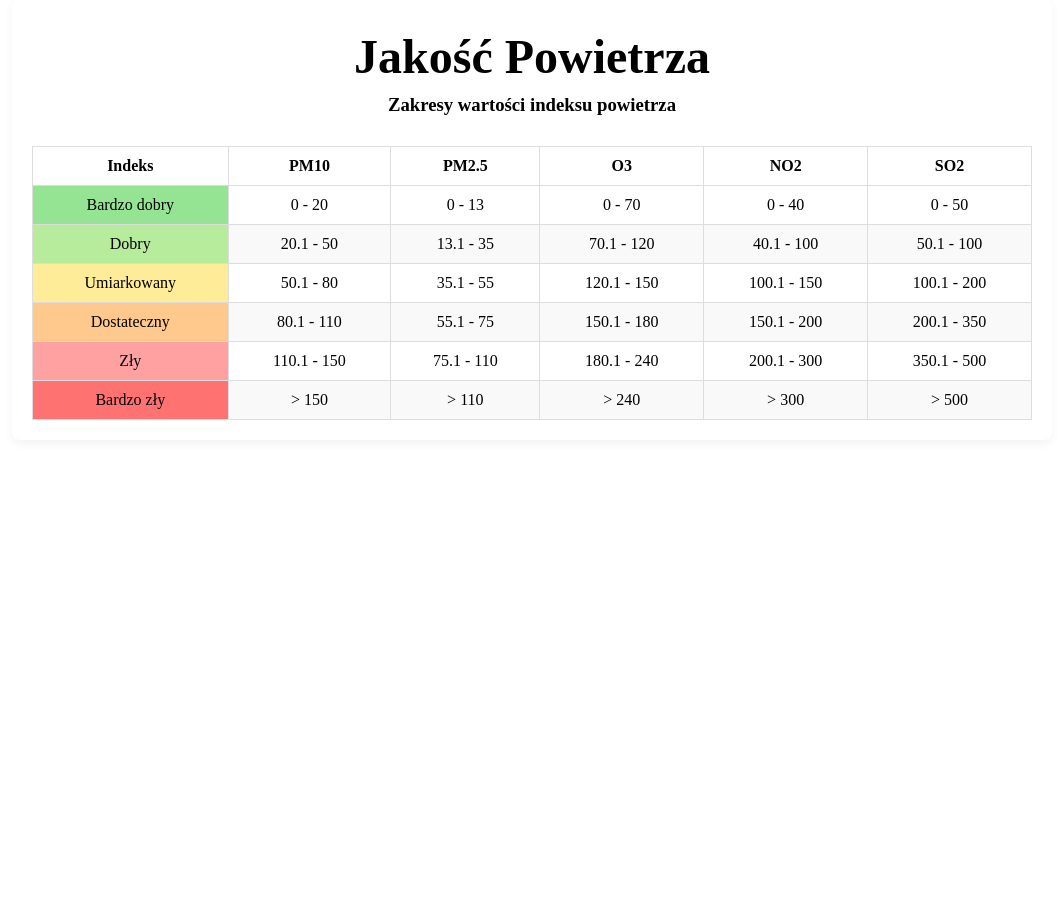
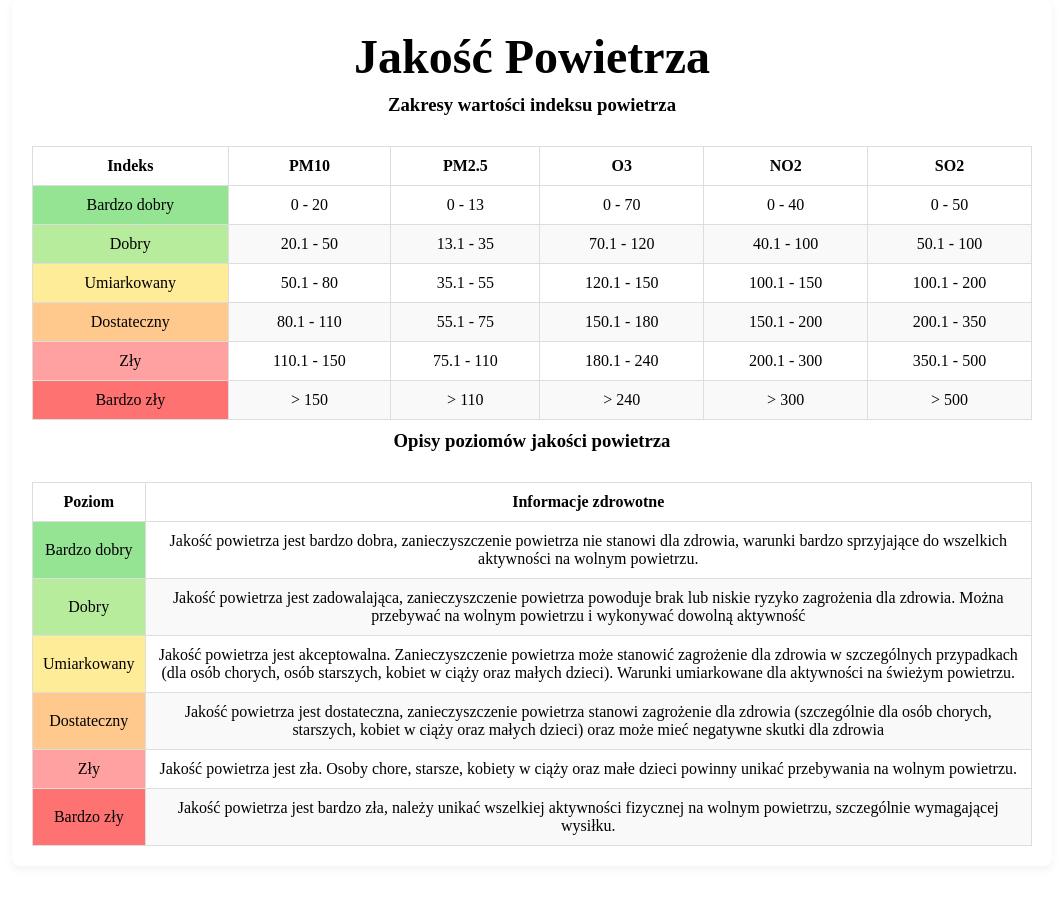
Before and after one commit to Olax4/Air-Quality-App, a Flask app: page / in a window 1280 px wide. Shown: the part 39-943 px from the top of the page, without its empty margins (108-1171 px from the left). Before the commit the page ends 459 px from the top, so only its background shows below. Run offline with Flask 3, Linux system fonts and the light colour scheme; some libraries are stand-ins or nearby versions.

Commit message:
Opisy poziomów jakości (kolorowane)
Co-Authored-By: Kornelia00000 <75389761+Kornelia00000@users.noreply.github.com>

```diff
--- a/templates/index.html
+++ b/templates/index.html
@@ -83,3 +83,41 @@
           </tbody>
         </table>
       </div>
+ <!-- Opisy poziomów jakości (kolorowane) -->
+      <h3>Opisy poziomów jakości powietrza</h3> <!--Nagłówek sekcji -->
+      <div class="table-container">
+        <table>
+          <thead> <!-- Nagłówki kolumn -->
+            <tr>
+              <th>Poziom</th>
+              <th>Informacje zdrowotne</th>
+            </tr>
+          </thead>
+          <tbody> <!-- Zawiera wiersze z nazwami poziomów jakości powietrza i ich szczegółowymi opisami zdrowotnymi -->
+            <tr>
+              <td class="level-very-good">Bardzo dobry</td> <!--Pierwsza kolumna  -->
+              <td>Jakość powietrza jest bardzo dobra, zanieczyszczenie powietrza nie stanowi dla zdrowia, warunki bardzo sprzyjające do wszelkich aktywności na wolnym powietrzu.</td> <!-- Druga kolumna-->
+            </tr>
+            <tr>
+              <td class="level-good">Dobry</td>
+              <td>Jakość powietrza jest zadowalająca, zanieczyszczenie powietrza powoduje brak lub niskie ryzyko zagrożenia dla zdrowia. Można przebywać na wolnym powietrzu i wykonywać dowolną aktywność</td>
+            </tr>
+            <tr>
+              <td class="level-fair">Umiarkowany</td>
+              <td>Jakość powietrza jest akceptowalna. Zanieczyszczenie powietrza może stanowić zagrożenie dla zdrowia w szczególnych przypadkach (dla osób chorych, osób starszych, kobiet w ciąży oraz małych dzieci). Warunki umiarkowane dla aktywności na świeżym powietrzu.</td>
+            </tr>
+            <tr>
+              <td class="level-moderate">Dostateczny</td>
+              <td>Jakość powietrza jest dostateczna, zanieczyszczenie powietrza stanowi zagrożenie dla zdrowia (szczególnie dla osób chorych, starszych, kobiet w ciąży oraz małych dzieci) oraz może mieć negatywne skutki dla zdrowia</td>
+            </tr>
+            <tr>
+              <td class="level-poor">Zły</td>
+              <td>Jakość powietrza jest zła. Osoby chore, starsze, kobiety w ciąży oraz małe dzieci powinny unikać przebywania na wolnym powietrzu.</td>
+            </tr>
+            <tr>
+              <td class="level-very-poor">Bardzo zły</td>
+              <td>Jakość powietrza jest bardzo zła, należy unikać wszelkiej aktywności fizycznej na wolnym powietrzu, szczególnie wymagającej wysiłku.</td>
+            </tr>
+          </tbody>
+        </table>
+      </div>
```
